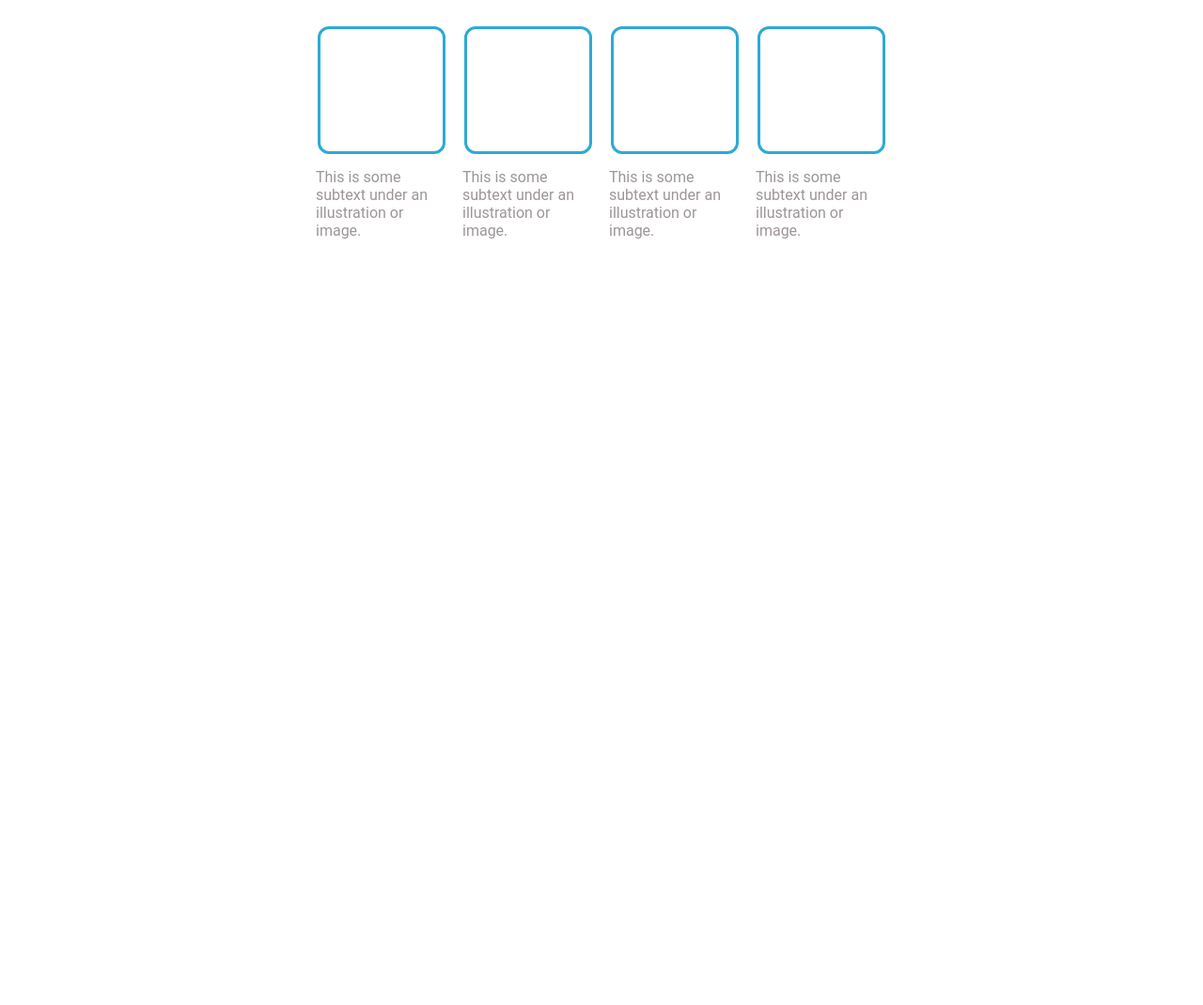
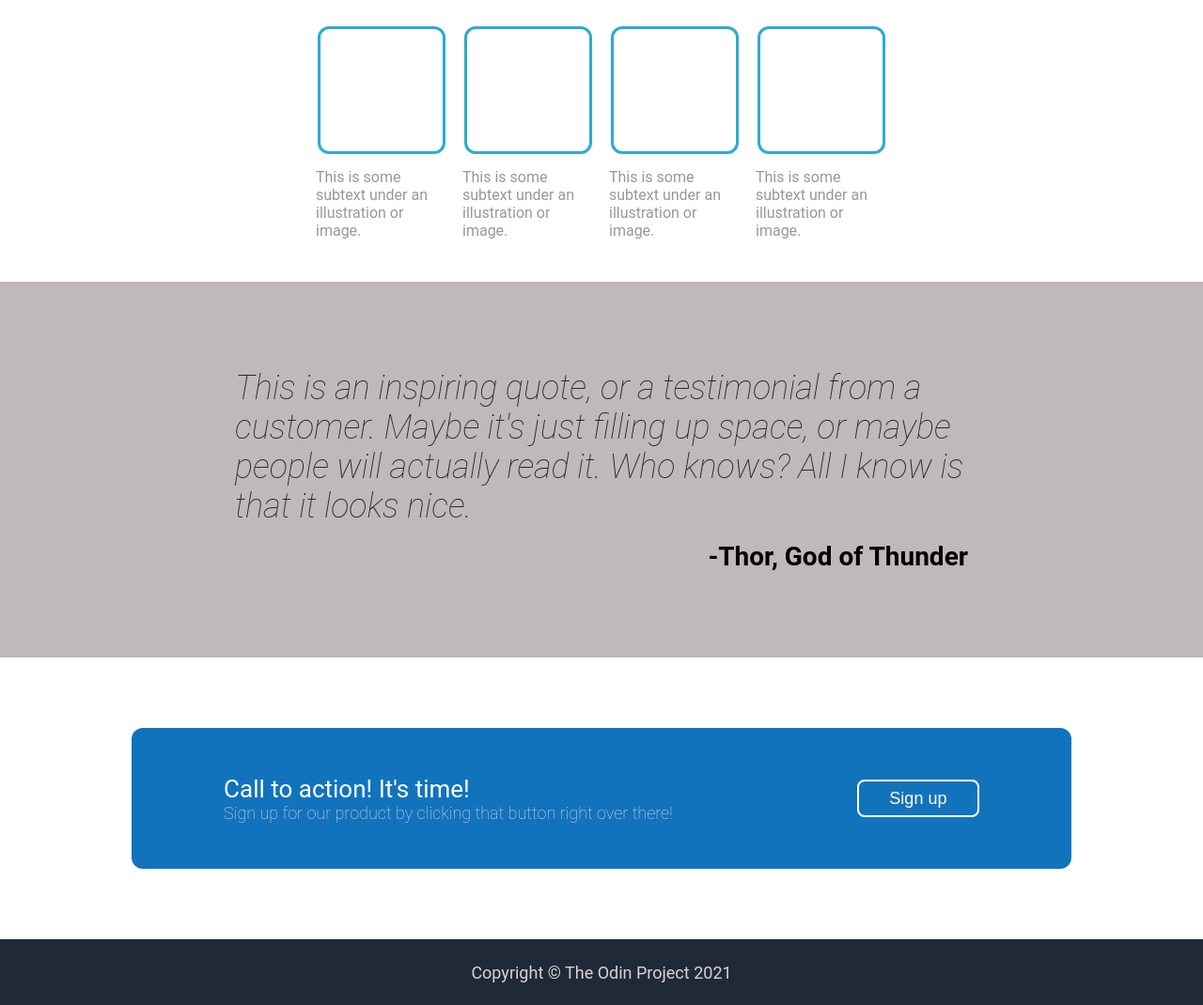
Before and after one commit to kale271828/landing-page, a plain HTML site: page index.html in a window 1280 px wide. Shown: the part 548-1618 px from the top of the page at 94% size. Before the commit the page ends 848 px from the top, so only its background shows below. Drawn offline with Linux system fonts and the light colour scheme.

Commit message:
Add parts 4-6

```diff
--- a/index.html
+++ b/index.html
@@ -78,5 +78,39 @@
         </div>
     </div>
 
+    <div class="quote">
+        <div class="text">
+            This is an inspiring quote, or a testimonial from a customer.
+            Maybe it's just filling up space, or maybe people will actually read
+            it. Who knows? All I know is that it looks nice.
+        </div>
+        <div class="thor">
+            -Thor, God of Thunder
+        </div>
+    </div>
+
+    <div class="action">
+        <div class="box">
+            <div class="texts">
+                <div class="text1">
+                    Call to action! It's time!
+                </div>
+                <div class="text2">
+                    Sign up for our product by clicking that button
+                    right over there!
+                </div>
+            </div>
+            <button class="signup">
+                Sign up
+            </button>
+        </div>
+    </div>
+
+    <div class="footer">
+        <div class="text">
+            Copyright &copy The Odin Project 2021
+        </div>
+    </div>
+
 </body>
 </html>
--- a/styles.css
+++ b/styles.css
@@ -120,3 +120,79 @@ body {
     max-width: 140px;
     color: rgb(157, 150, 150);
 }
+
+.quote {
+    display: flex;
+    flex-direction: column;
+    height: 400px;
+    align-items: center;
+    justify-content: center;
+    gap: 16px;
+    background-color: rgb(192, 185, 185);
+    padding-left: 250px;
+    padding-right: 250px;
+}
+
+.quote .text {
+    color: #1F2937;
+    font-size: 36px;
+    font-style: italic;
+    font-weight: 200;
+}
+
+.quote .thor {
+    align-self: end;
+    font-size: 28px;
+    font-weight: bold;
+}
+
+.action {
+    height: 300px;
+    display: flex;
+    justify-content: center;
+    align-items: center;
+}
+
+.action .box {
+    height: 150px;
+    width: 1000px;
+    background-color: rgb(18, 115, 189);
+    border-radius: 12px;
+    display: flex;
+    justify-content: space-around;
+    align-items: center;
+}
+
+.text1 {
+    color: white;
+    font-size: 26px;
+}
+
+.text2 {
+    color: rgb(228, 215, 215);
+    font-size: 18px;
+    font-weight: 150;
+}
+
+.signup {
+    background-color: rgb(18, 115, 189);
+    border: 2px solid white;
+    border-radius: 8px;
+    width: 130px;
+    height: 40px;
+    color: white;
+    font-size: 18px;
+}
+
+.footer {
+    display: flex;
+    height: 70px;
+    justify-content: center;
+    align-items: center;
+    background-color: #1F2937;
+}
+
+.footer .text {
+    font-size: 18px;
+    color: rgb(218, 210, 210);
+}
```
